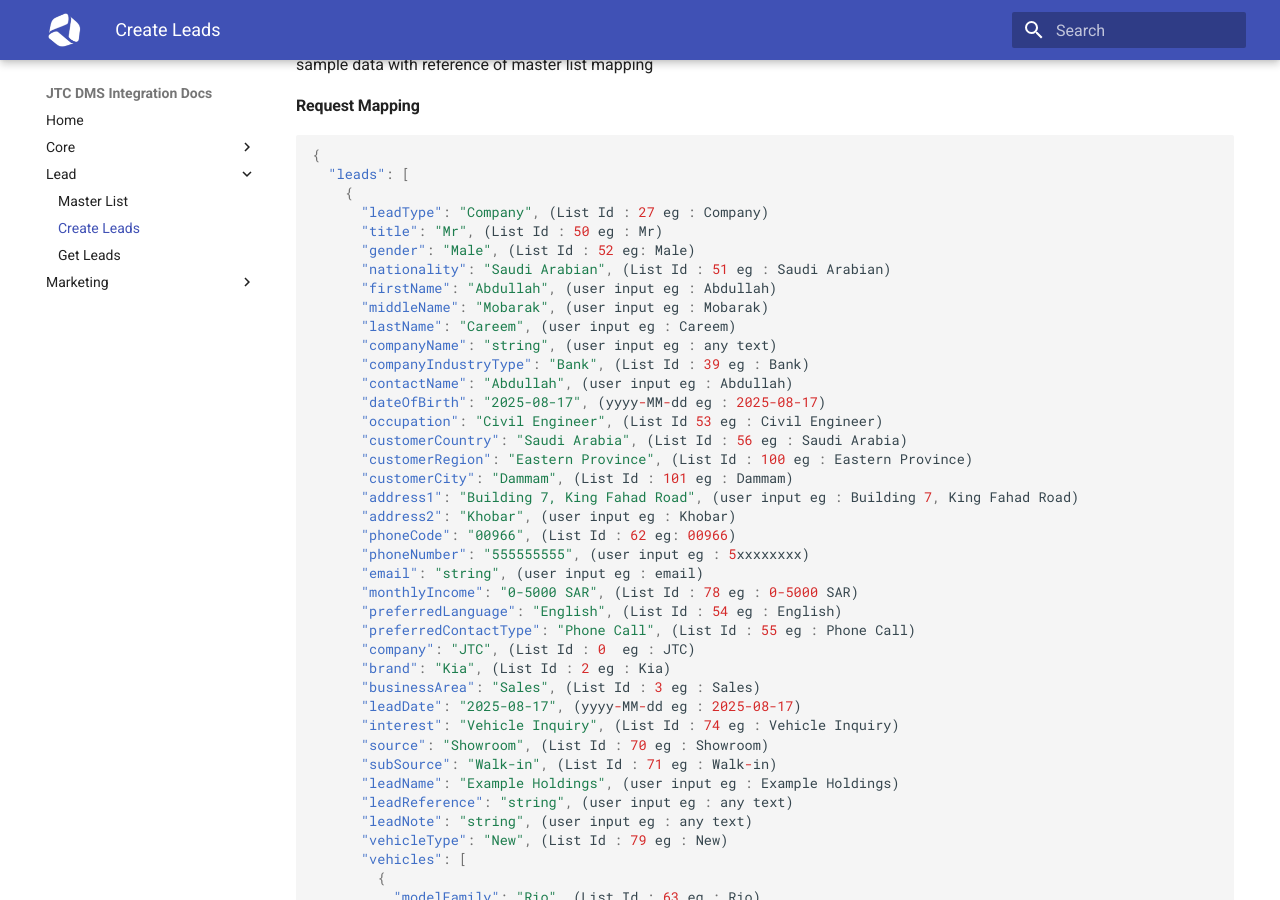
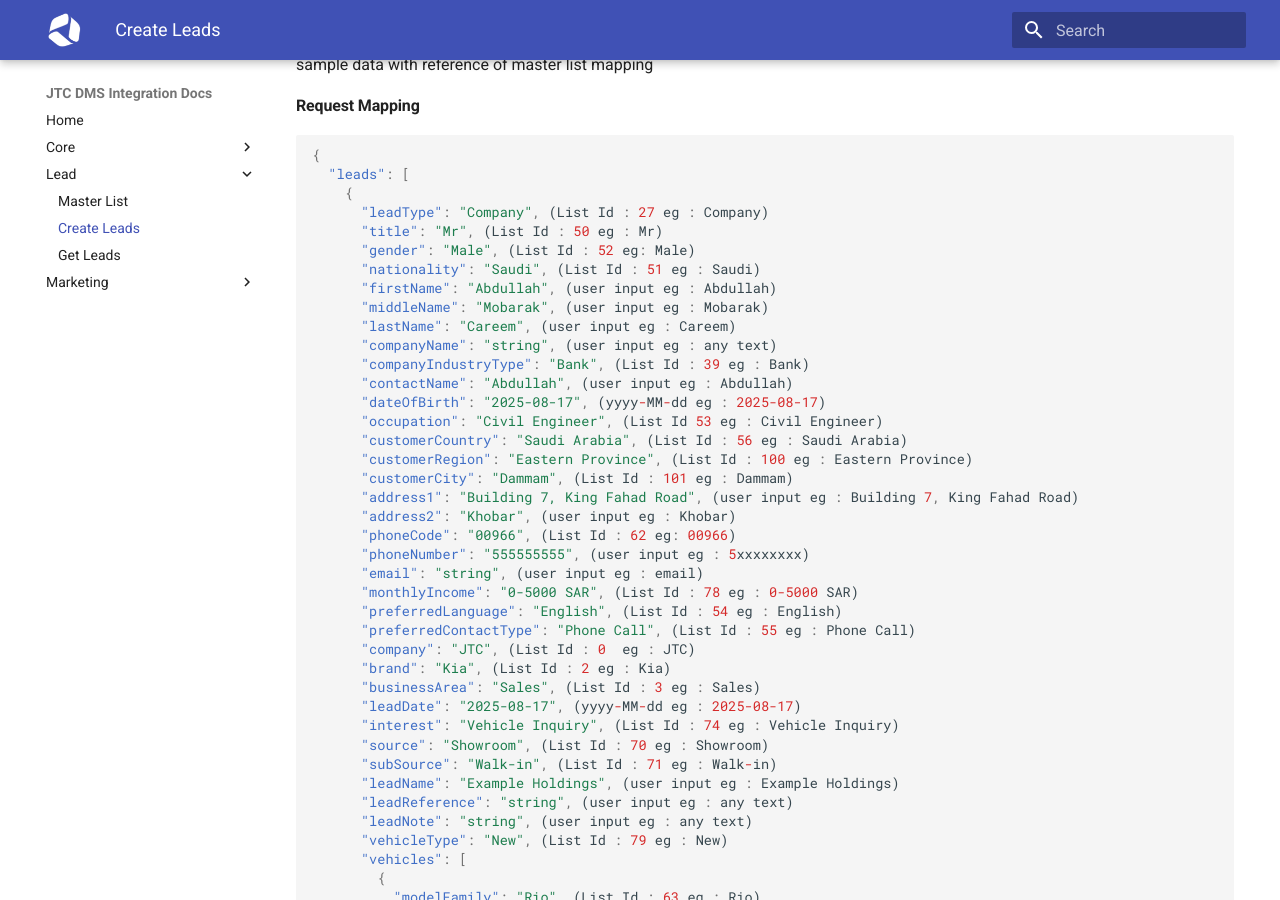
Before and after one commit to aljabr-trading/dms-external-docs, an MkDocs documentation site: the page built from docs/create-leads.md, in a window 1280 px wide and 900 px high, scrolled down 449 px. Built offline with MkDocs 1.6.1 and Material for MkDocs 9.7.7, drawn with Linux system fonts in a browser that asks for light colours; some of the changed text lies outside the part shown.

Commit message:
docs: updated nationality property value

```diff
--- a/docs/create-leads.md
+++ b/docs/create-leads.md
@@ -29,7 +29,7 @@ sample data with reference of master list mapping
       "leadType": "Company", (List Id : 27 eg : Company)
       "title": "Mr", (List Id : 50 eg : Mr)
       "gender": "Male", (List Id : 52 eg: Male)
-      "nationality": "Saudi Arabian", (List Id : 51 eg : Saudi Arabian)
+      "nationality": "Saudi", (List Id : 51 eg : Saudi)
       "firstName": "Abdullah", (user input eg : Abdullah)
       "middleName": "Mobarak", (user input eg : Mobarak)
       "lastName": "Careem", (user input eg : Careem)
@@ -98,7 +98,7 @@ Below are the possible values for creating lead and properties will be mandatory
       "leadType": "Company/Individual",
       "title": "Mr",
       "gender": "Male",
-      "nationality": "Saudi Arabian",
+      "nationality": "Saudi",
       "firstName": "Abdullah",
       "middleName": "Mobarak",
       "lastName": "Careem",
@@ -222,7 +222,7 @@ Below are the possible values for creating lead and properties will be mandatory
       "leadType": "Individual",                                   // Mandatory
       "title": "Mr",
       "gender": "Male",
-      "nationality": "Saudi Arabian",
+      "nationality": "Saudi",
       "firstName": "",                                            // Mandatory
       "middleName": "",
       "lastName": "",
```
